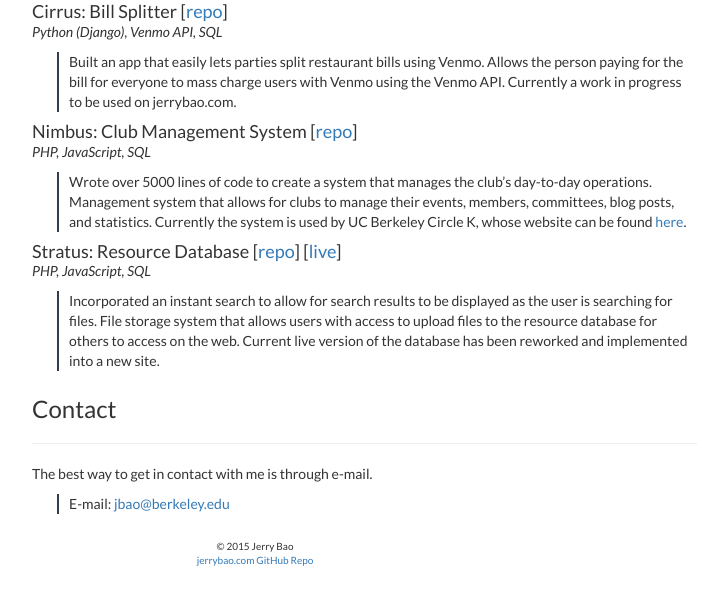
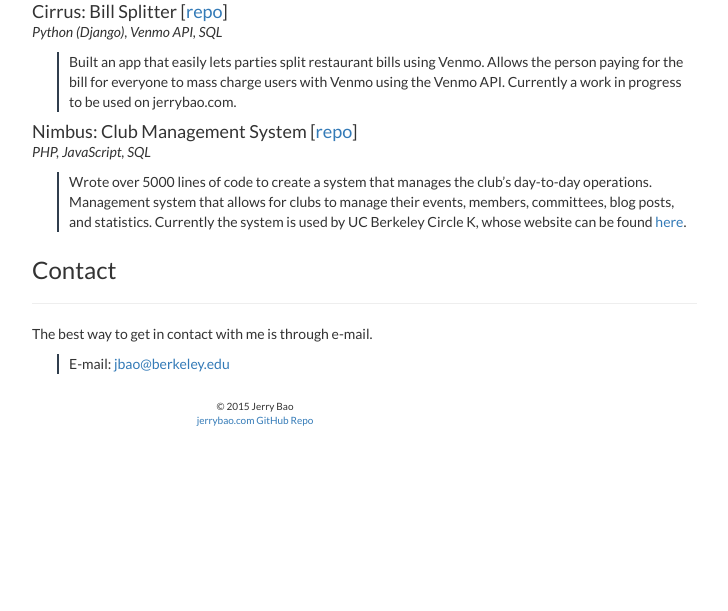
Before and after one commit to thejerrybao/thejerrybao.github.io, a Django app: template portfolio/templates/portfolio/index.html in a window 1280 px wide. Shown: the part 1851-2462 px from the top of the page, without its empty margins (385-1113 px from the left). After the commit the page ends 2277 px from the top, so only its background shows below. Run offline with Django 3.2, Linux system fonts and the light colour scheme; the template is opened without the code that fills it, so the values that code supplies are empty; some libraries are stand-ins or nearby versions.

Commit message:
Removed an old project

```diff
--- a/portfolio/templates/portfolio/index.html
+++ b/portfolio/templates/portfolio/index.html
@@ -116,9 +116,6 @@
                     <h4 class="title">Nimbus: Club Management System [<a href="https://github.com/thejerrybao/Nimbus" target="_blank">repo</a>]</h4>
                     <span class="italic">PHP, JavaScript, SQL</span>
                     <p class="indent">Wrote over 5000 lines of code to create a system that manages the club’s day-to-day operations. Management system that allows for clubs to manage their events, members, committees, blog posts, and statistics. Currently the system is used by UC Berkeley Circle K, whose website can be found <a href="http://www.ucbcki.org">here</a>.</p>
-                    <h4 class="title">Stratus: Resource Database [<a href="https://github.com/thejerrybao/Stratus" target="_blank">repo</a>] [<a href="http://resources.cnhcirclek.org" target="_blank">live</a>]</h4>
-                    <span class="italic">PHP, JavaScript, SQL</span>
-                    <p class="indent">Incorporated an instant search to allow for search results to be displayed as the user is searching for files. File storage system that allows users with access to upload files to the resource database for others to access on the web. Current live version of the database has been reworked and implemented into a new site.</p>
                 </div>
                 <div class="anchor-offset" id="contact">
                     <h3 class="title">Contact</h3><hr>
```
